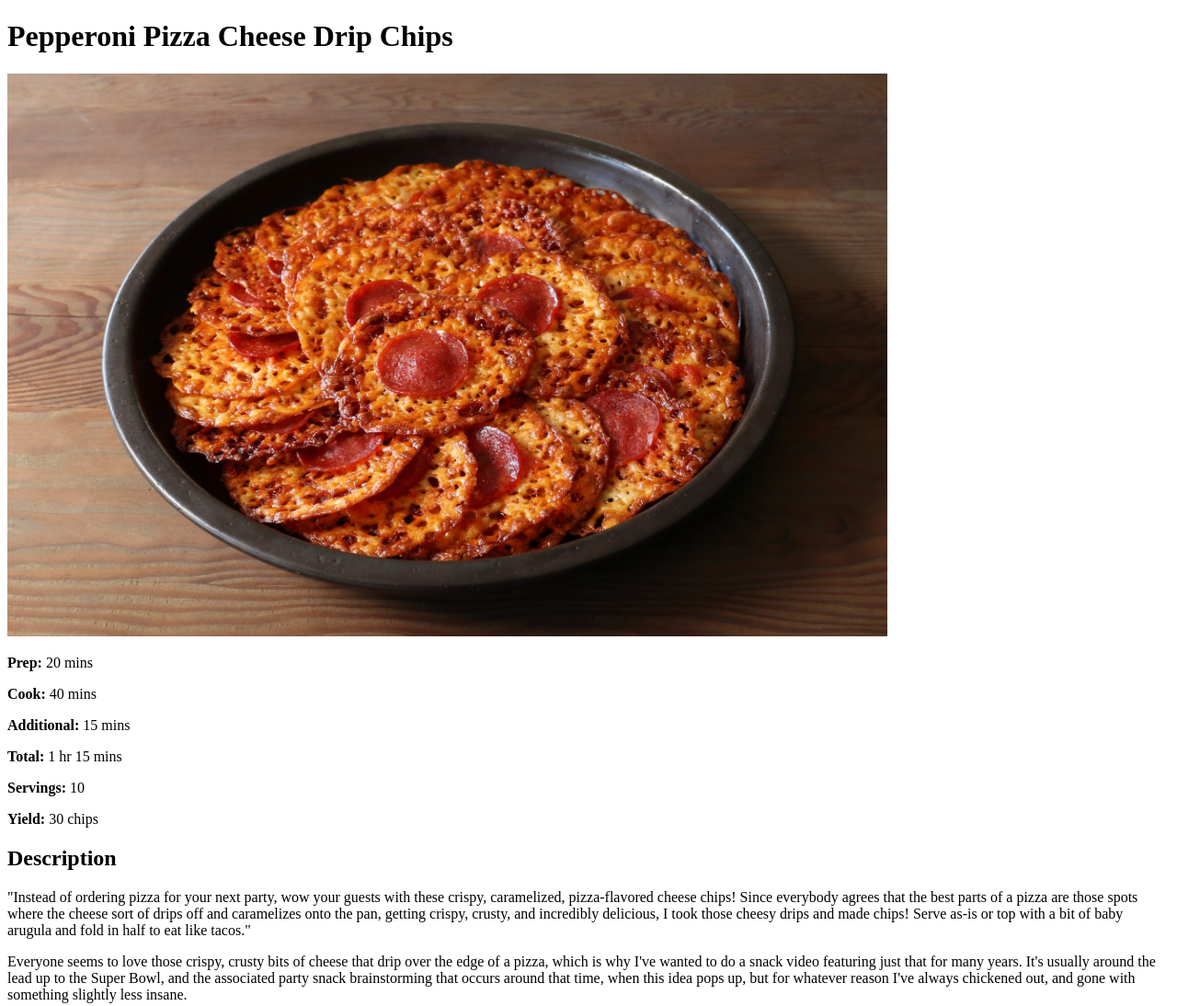
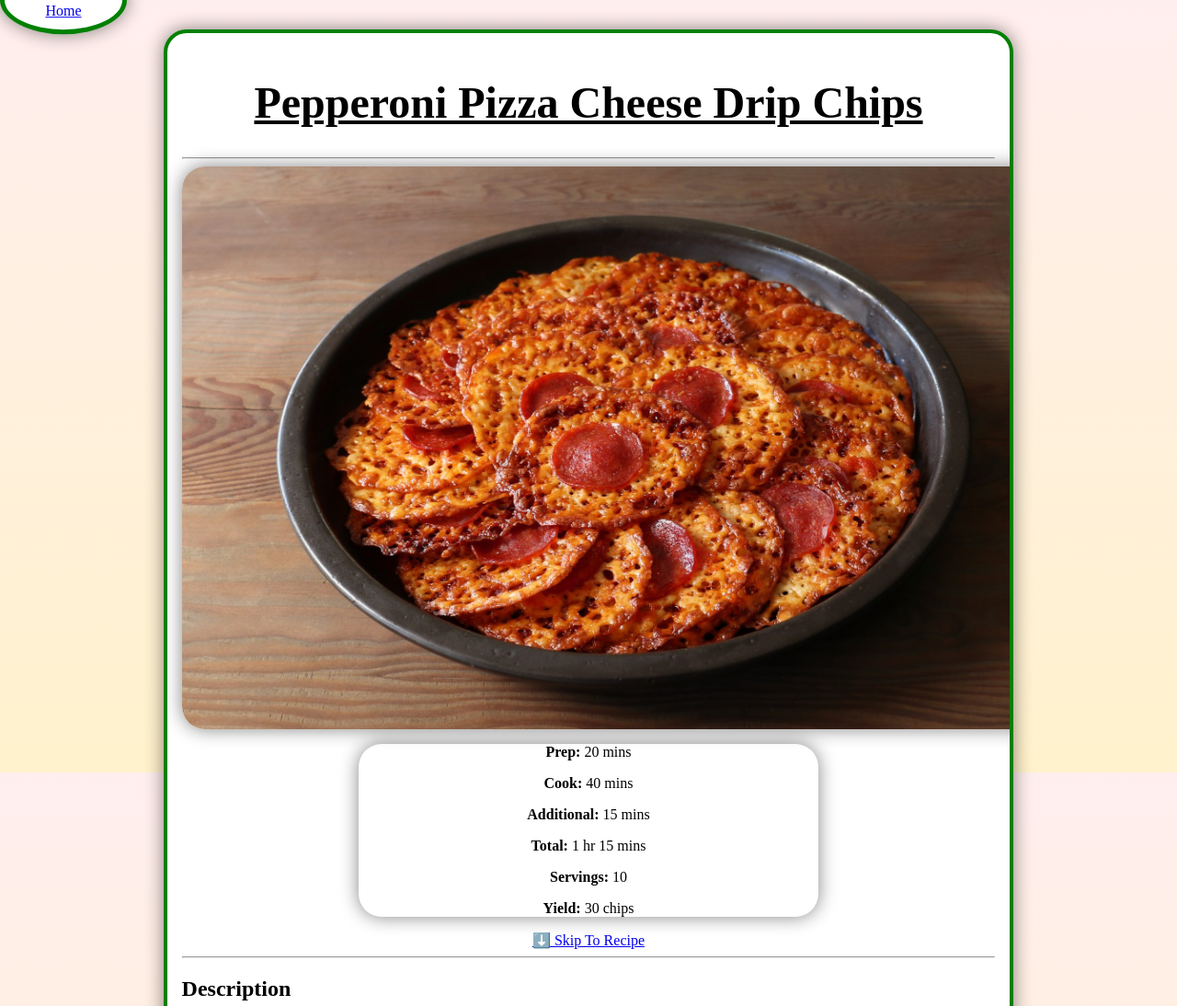
Before and after one commit to FishySpiky/odin-recipes, a plain HTML site: page recipes/pizza-cheese-chips.html in a window 1280 px wide. Shown: the top 1094 px of the page at 92% size. Drawn offline with Linux system fonts and the light colour scheme.

Commit message:
Add /home/fishyspiky/repos/odin-recipes/

```diff
--- a/recipes/pizza-cheese-chips.html
+++ b/recipes/pizza-cheese-chips.html
@@ -1,60 +1,75 @@
 <!DOCTYPE html>
 <html lang="en">
   <head>
+    <link rel="stylesheet" href="styles.css" />
     <meta charset="UTF-8" />
     <title>Pepperoni Pizza Cheese Drip Chips</title>
   </head>
   <body>
-    <h1 id="header">Pepperoni Pizza Cheese Drip Chips</h1>
+    <header>
+      <a href="../index.html">Home</a>
+    </header>
+    <div id="contents">
+      <h1 id="title">Pepperoni Pizza Cheese Drip Chips</h1>
+      <hr />
       <img
+        class="block"
         src="../images/pizza-cheese-chips.jpeg"
         alt="Pepperoni Pizza Cheese Drip Chips | Credit: Chef John"
         style="width: 957px; height: 612px"
       />
+      <div class="block">
         <p><strong>Prep:</strong> 20 mins</p>
         <p><strong>Cook:</strong> 40 mins</p>
         <p><strong>Additional:</strong> 15 mins</p>
         <p><strong>Total:</strong> 1 hr 15 mins</p>
         <p><strong>Servings:</strong> 10</p>
         <p><strong>Yield:</strong> 30 chips</p>
+      </div>
+      <div style="text-align: center">
+        <a href="#recipe">⬇️ Skip To Recipe</a>
+      </div>
+      <hr />
       <h2>Description</h2>
       <p>
-      "Instead of ordering pizza for your next party, wow your guests with these
-      crispy, caramelized, pizza-flavored cheese chips! Since everybody agrees
-      that the best parts of a pizza are those spots where the cheese sort of
-      drips off and caramelizes onto the pan, getting crispy, crusty, and
-      incredibly delicious, I took those cheesy drips and made chips! Serve
-      as-is or top with a bit of baby arugula and fold in half to eat like
-      tacos."
+        "Instead of ordering pizza for your next party, wow your guests with
+        these crispy, caramelized, pizza-flavored cheese chips! Since everybody
+        agrees that the best parts of a pizza are those spots where the cheese
+        sort of drips off and caramelizes onto the pan, getting crispy, crusty,
+        and incredibly delicious, I took those cheesy drips and made chips!
+        Serve as-is or top with a bit of baby arugula and fold in half to eat
+        like tacos."
       </p>
       <p>
-      Everyone seems to love those crispy, crusty bits of cheese that drip over
-      the edge of a pizza, which is why I've wanted to do a snack video
-      featuring just that for many years. It's usually around the lead up to the
-      Super Bowl, and the associated party snack brainstorming that occurs
+        Everyone seems to love those crispy, crusty bits of cheese that drip
+        over the edge of a pizza, which is why I've wanted to do a snack video
+        featuring just that for many years. It's usually around the lead up to
+        the Super Bowl, and the associated party snack brainstorming that occurs
         around that time, when this idea pops up, but for whatever reason I've
         always chickened out, and gone with something slightly less insane.
       </p>
       <p>
-      There's a famous line that resonated with me, delivered by Jeff Goldblum,
-      playing Dr. Ian Malcolm in the movie Jurassic Park, where he says, "Your
-      scientists were so preoccupied with whether or not they could, they didn't
-      stop to think if they should." I always knew I could, and this year, I
-      finally decided I should. And, like in the movie, I'm sure everything will
-      be just fine. Which reminds me, I was in a bar a few months ago, and they
-      had a Triple IPA on the list that was so strong, there was a 2-beer per
-      person limit. That might not be a bad idea here as well.
+        There's a famous line that resonated with me, delivered by Jeff
+        Goldblum, playing Dr. Ian Malcolm in the movie Jurassic Park, where he
+        says, "Your scientists were so preoccupied with whether or not they
+        could, they didn't stop to think if they should." I always knew I could,
+        and this year, I finally decided I should. And, like in the movie, I'm
+        sure everything will be just fine. Which reminds me, I was in a bar a
+        few months ago, and they had a Triple IPA on the list that was so
+        strong, there was a 2-beer per person limit. That might not be a bad
+        idea here as well.
       </p>
       <p>
-      This is not something you want to sit down and eat an entire plate of. But
-      in moderation, I think it would make for a memorable Super Bowl bite.
-      There are no secret tips or tricks here, other than to make sure the
-      cheese gets cooked enough, so that once it cools down, the edges get nice
-      and crisp. And, like I said in the video, go ahead and add whatever other
-      pizza toppings you're into, but no matter what ingredients you use, I
-      really do hope you give these a try soon. Enjoy!
+        This is not something you want to sit down and eat an entire plate of.
+        But in moderation, I think it would make for a memorable Super Bowl
+        bite. There are no secret tips or tricks here, other than to make sure
+        the cheese gets cooked enough, so that once it cools down, the edges get
+        nice and crisp. And, like I said in the video, go ahead and add whatever
+        other pizza toppings you're into, but no matter what ingredients you
+        use, I really do hope you give these a try soon. Enjoy!
       </p>
-    <h2>Ingredients</h2>
+      <hr />
+      <h2 id="recipe">Ingredients</h2>
       <u1>
         <li>4 ounces low-moisture mozzarella cheese</li>
         <li>4 ounces provolone cheese</li>
@@ -62,6 +77,7 @@
         <li>½ cup prepared pizza sauce</li>
         <li>30 slices pepperoni</li>
       </u1>
+      <hr />
       <h2>Steps</h2>
       <o1>
         <li>
@@ -74,18 +90,18 @@
           Parmigiano-Reggiano cheese. Toss with your hands to combine.
         </li>
         <li>
-        Scoop tablespoonfuls of the cheese mixture into 12 circular piles on the
-        prepared baking sheet, making sure you're getting all three cheeses in
-        each scoop. Top each circle with about ¾ teaspoon pizza sauce, then
-        place a slice of pepperoni on top.
+          Scoop tablespoonfuls of the cheese mixture into 12 circular piles on
+          the prepared baking sheet, making sure you're getting all three
+          cheeses in each scoop. Top each circle with about ¾ teaspoon pizza
+          sauce, then place a slice of pepperoni on top.
         </li>
         <li>
           Bake in the center of the preheated oven until melted and sizzling, 12
           to 15 minutes.
         </li>
         <li>
-        Remove parchment paper and chips to a wire rack to cool. Line the baking
-        sheet with a fresh sheet of parchment paper.
+          Remove parchment paper and chips to a wire rack to cool. Line the
+          baking sheet with a fresh sheet of parchment paper.
         </li>
         <li>Repeat Steps 3 to 5 to bake remaining 18 chips.</li>
         <li>
@@ -93,10 +109,11 @@
           parchment paper and serve.
         </li>
       </o1>
+      <hr />
       <h2>Chef's Notes:</h2>
       <p>
-      Don't buy pre-grated cheese. Block cheese is always better quality, and it
-      takes just seconds to grate it yourself.
+        Don't buy pre-grated cheese. Block cheese is always better quality, and
+        it takes just seconds to grate it yourself.
       </p>
       <p>
         You could use a silicone liner (such as Silpat®) instead of parchment
@@ -106,18 +123,20 @@
         Use your favorite pizza toppings instead of pepperoni, like sausage and
         peppers, anchovies and mushrooms, whatever you want!
       </p>
+      <hr />
       <h2>Nutrition Facts</h2>
       <p>
-      <strong>Per Serving:</strong> 129 calories; fat 9.1g; cholesterol 26.4mg;
-      sodium 420.8mg; carbohydrates 1.9g; protein 9.4g.
+        <strong>Per Serving:</strong> 129 calories; fat 9.1g; cholesterol
+        26.4mg; sodium 420.8mg; carbohydrates 1.9g; protein 9.4g.
       </p>
-    <a href="#header">Return to top</a>
-    <p></p>
-    <a href="../index.html">Return to main page</a>
+    </div>
     <p></p>
     <img
+      class="block"
       src="../images/penny-parker-pizza-time.jpeg"
       alt="Pizza time but with Penny Parker"
     />
+    <p></p>
+    <a href="#title" class="block">⬆️ Return To Top</a>
   </body>
 </html>
--- /dev/null
+++ b/recipes/styles.css
@@ -0,0 +1,49 @@
+.block {
+  display: block;
+  margin: auto;
+  border-radius: 25px;
+  width: min(70%, 500px);
+  box-shadow: 0px 0px 20px rgba(0, 0, 0, 0.479);
+  text-align: center;
+}
+
+#contents {
+  display: block;
+  margin: auto;
+  padding: 1rem;
+  margin-top: 2rem;
+  width: max(70%, 400px);
+  border: 4px solid green;
+  text-align: left;
+  border-radius: 25px;
+  background-color: white;
+  box-shadow: 0px 0px 20px rgba(0, 0, 0, 0.479);
+  overflow: hidden;
+}
+
+header {
+  transform: translateY(-2.3rem);
+  text-align: center;
+  position: fixed;
+  height: 4rem;
+  width: 8rem;
+  line-height: 5.5rem;
+  left: 0px;
+  top: 0px;
+  background-color: white;
+  box-shadow: 0px 0px 20px rgba(0, 0, 0, 0.479);
+  border-radius: 50%;
+  border: 5px solid green;
+}
+
+body {
+  background: linear-gradient(180deg, #ffeeee, #fff2cc);
+  height: 100vh;
+}
+
+h1 {
+  text-align: center;
+  font-size: 3rem;
+  font-weight: bold;
+  text-decoration: underline;
+}
--- /dev/null
+++ b/styles.css
@@ -0,0 +1,39 @@
+.block {
+  display: block;
+  margin: auto;
+  border-radius: 25px;
+  width: min(70%, 500px);
+  box-shadow: 0px 0px 20px rgba(0, 0, 0, 0.479);
+  text-align: center;
+}
+
+h1 {
+  text-align: center;
+  font-size: 3rem;
+  font-weight: bold;
+  text-decoration: underline;
+}
+
+body {
+  background: linear-gradient(180deg, #ffeeee, #fff2cc);
+  height: 100vh;
+}
+
+#contents {
+  display: block;
+  margin: auto;
+  padding: 1rem;
+  margin-top: 2rem;
+  margin-bottom: 2rem;
+  border: 4px solid green;
+  text-align: center;
+  border-radius: 25px;
+  background-color: white;
+  box-shadow: 0px 0px 20px rgba(0, 0, 0, 0.479);
+  overflow: hidden;
+}
+
+.recipe {
+  padding: 5px;
+  font-size: 1.5rem;
+}
```
Also changed, not shown: index.html (+13 -7 lines), recipes/pizza-muffin.html (+65 -44 lines), recipes/pizza.html (+45 -27 lines). Lines whose indentation alone changed are shown as unchanged.
